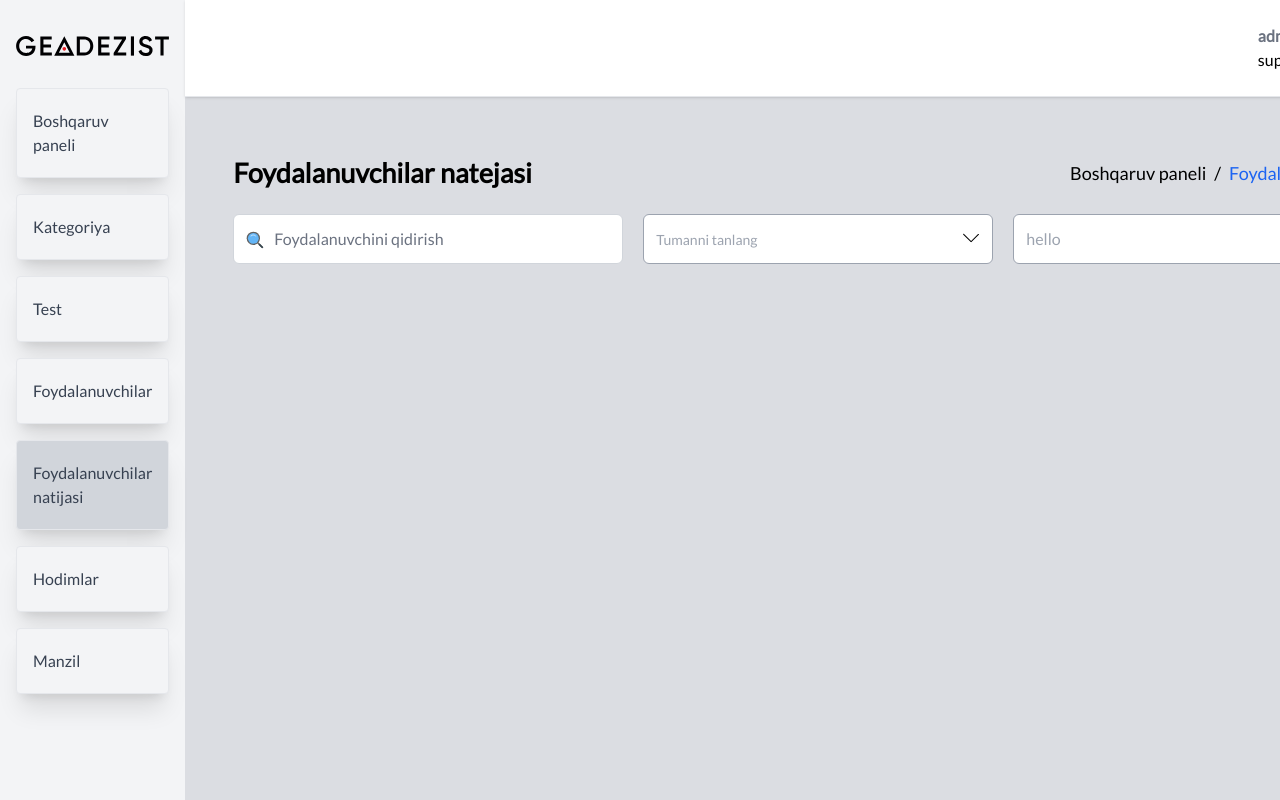
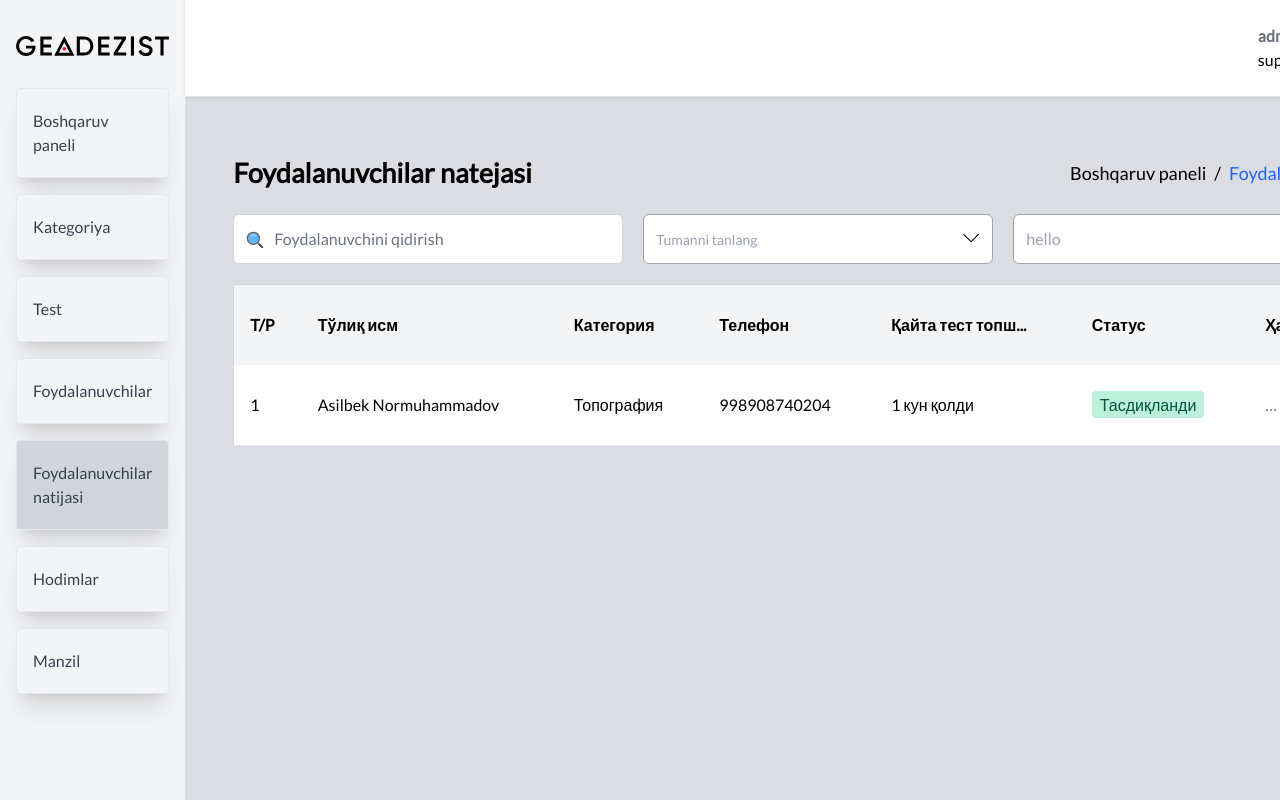
Before and after one commit to jasurhaydarovcode/GEADEZIST, a React (Vite) app: page /user in a window 1280 px wide. Shown: the top 800 px of the page. Built offline with nearby package versions, Linux system fonts and the light colour scheme.

Commit message:
first commit

```diff
--- a/src/pages/User.tsx
+++ b/src/pages/User.tsx
@@ -1,9 +1,21 @@
 import Layout from "@/components/Dashboard/Layout";
+import { useState } from "react";
 import { FcSearch } from "react-icons/fc";
 import { SlArrowDown } from "react-icons/sl";
 import { Link } from "react-router-dom";
 
 function User() {
+
+  const [isDropdownOpen, setIsDropdownOpen] = useState(false);
+
+  const toggleDropdown = () => {
+    setIsDropdownOpen(!isDropdownOpen);
+  };
+
+  const closeDropdown = () => {
+    setIsDropdownOpen(false);
+  };
+
   return (
     <Layout>
       <div>
@@ -51,6 +63,100 @@ function User() {
             </div>
           </div>
         </div>
+
+
+      {/* Table */}
+
+      <div className="p-5">
+      <table className="mx-3 w-[96%] bg-white border border-gray-300">
+        <thead>
+          <tr className="bg-gray-100">
+            <th className="text-left px-4 py-7">T/P</th>
+            <th className="text-left px-4 py-2">Тўлиқ исм</th>
+            <th className="text-left px-4 py-2">Категория</th>
+            <th className="text-left px-4 py-2">Телефон</th>
+            <th className="text-left px-4 py-2">Қайта тест топш...</th>
+            <th className="text-left px-4 py-2">Статус</th>
+            <th className="text-left px-4 py-2">Ҳаракат</th>
+          </tr>
+        </thead>
+        <tbody>
+          <tr className="border-b">
+            <td className="px-4 py-7">1</td>
+            <td className="px-4 py-2">Asilbek Normuhammadov</td>
+            <td className="px-4 py-2">Топография</td>
+            <td className="px-4 py-2">998908740204</td>
+            <td className="px-4 py-2">1 кун қолди</td>
+            <td className="px-4 py-2">
+              <span className="px-2 py-1 bg-green-200 text-green-800 rounded">
+                Тасдиқланди
+              </span>
+            </td>
+            <td className="px-4 py-2 relative">
+              <button
+                className="text-gray-500 hover:text-gray-800"
+                onClick={toggleDropdown}
+              >
+                &#x2026; {/* Uch nuqta belgisi */}
+              </button>
+
+              {isDropdownOpen && (
+                <div
+                  className="absolute right-0 mt-2 w-56 bg-white border border-gray-300 rounded-lg shadow-lg z-10"
+                >
+                  <button
+                    className="block w-full text-left px-4 py-2 hover:bg-gray-100"
+                    onClick={closeDropdown}
+                  >
+                    Архивни кўриш
+                  </button>
+                  <button
+                    className="block w-full text-left px-4 py-2 hover:bg-gray-100"
+                    onClick={closeDropdown}
+                  >
+                    Натижани кўриш
+                  </button>
+                  <button
+                    className="block w-full text-left px-4 py-2 hover:bg-gray-100"
+                    onClick={closeDropdown}
+                  >
+                    Тасдиқлаш
+                  </button>
+                  <button
+                    className="block w-full text-left px-4 py-2 hover:bg-gray-100"
+                    onClick={closeDropdown}
+                  >
+                    Бекор қилиш
+                  </button>
+                  <button
+                    className="block w-full text-left px-4 py-2 hover:bg-gray-100"
+                    onClick={closeDropdown}
+                  >
+                    Қайта топширишга рухсат бериш
+                  </button>
+                </div>
+              )}
+
+              {isDropdownOpen && (
+                <div
+                  className="fixed inset-0"
+                  onClick={closeDropdown}
+                ></div>
+              )}
+            </td>
+          </tr>
+        </tbody>
+      </table>
+    </div>
+
+
+{/* Table end */}
+
+
+
+
+
+
       </div>
 
     </Layout>
```
